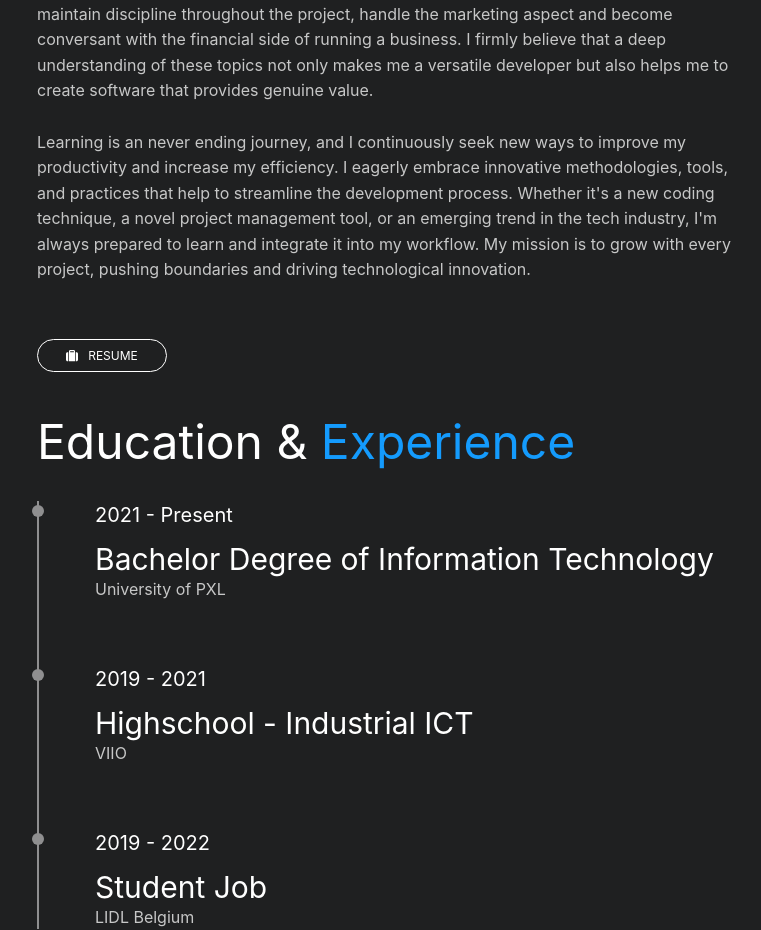
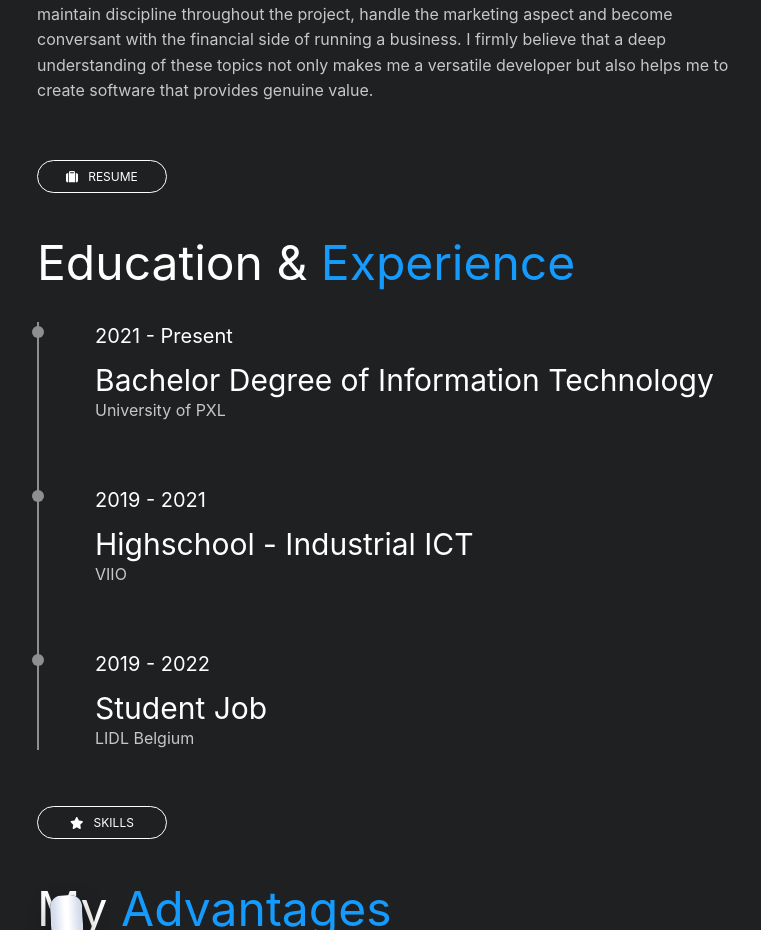
Before and after one commit to SiebeBaree/SiebeBareeApp, a Next.js app: page / in a window 1280 px wide. Shown: the part 1365-2295 px from the top of the page, without its empty margins (328-1089 px from the left). Built offline with nearby package versions, Linux system fonts and the light colour scheme.

Commit message:
Updated about me text

```diff
--- a/src/components/about.tsx
+++ b/src/components/about.tsx
@@ -30,17 +30,6 @@ export default function About() {
                     a business. I firmly believe that a deep understanding of these topics not only makes me a versatile
                     developer but also helps me to create software that provides genuine value.
                 </p>
-                <br/>
-                <p className="text-muted" data-aos="fade-up">
-                    Learning is an never ending journey, and I continuously seek new ways to improve my productivity and
-                    increase my efficiency.
-
-                    I eagerly embrace innovative methodologies, tools, and practices that help to
-                    streamline the development process. Whether it&apos;s a new coding technique, a novel project
-                    management tool, or an emerging trend in the tech industry, I&apos;m always prepared to learn and
-                    integrate it into my workflow. My mission is to grow with every project, pushing boundaries and
-                    driving technological innovation.
-                </p>
             </div>
         </div>
     );
```
